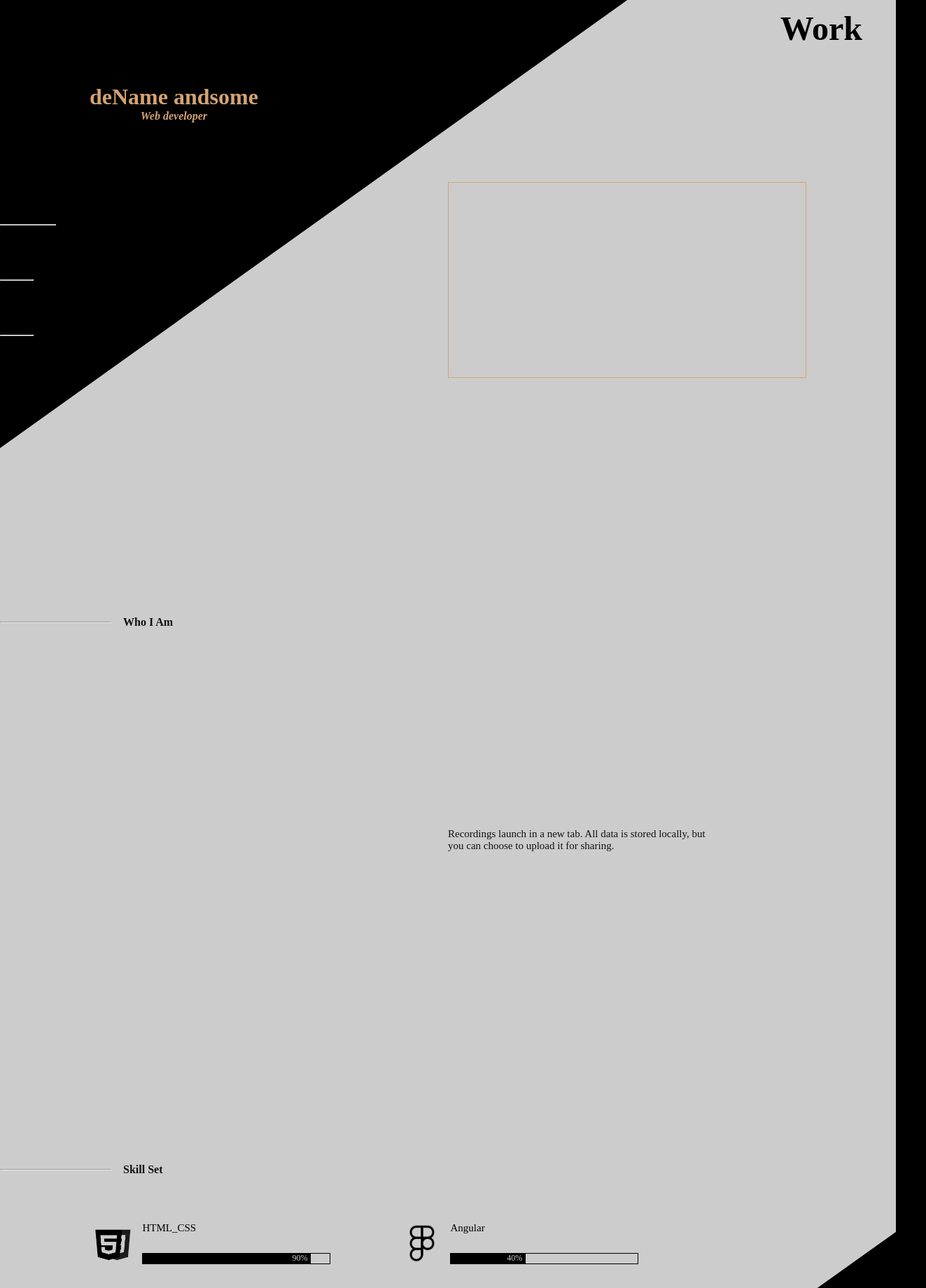
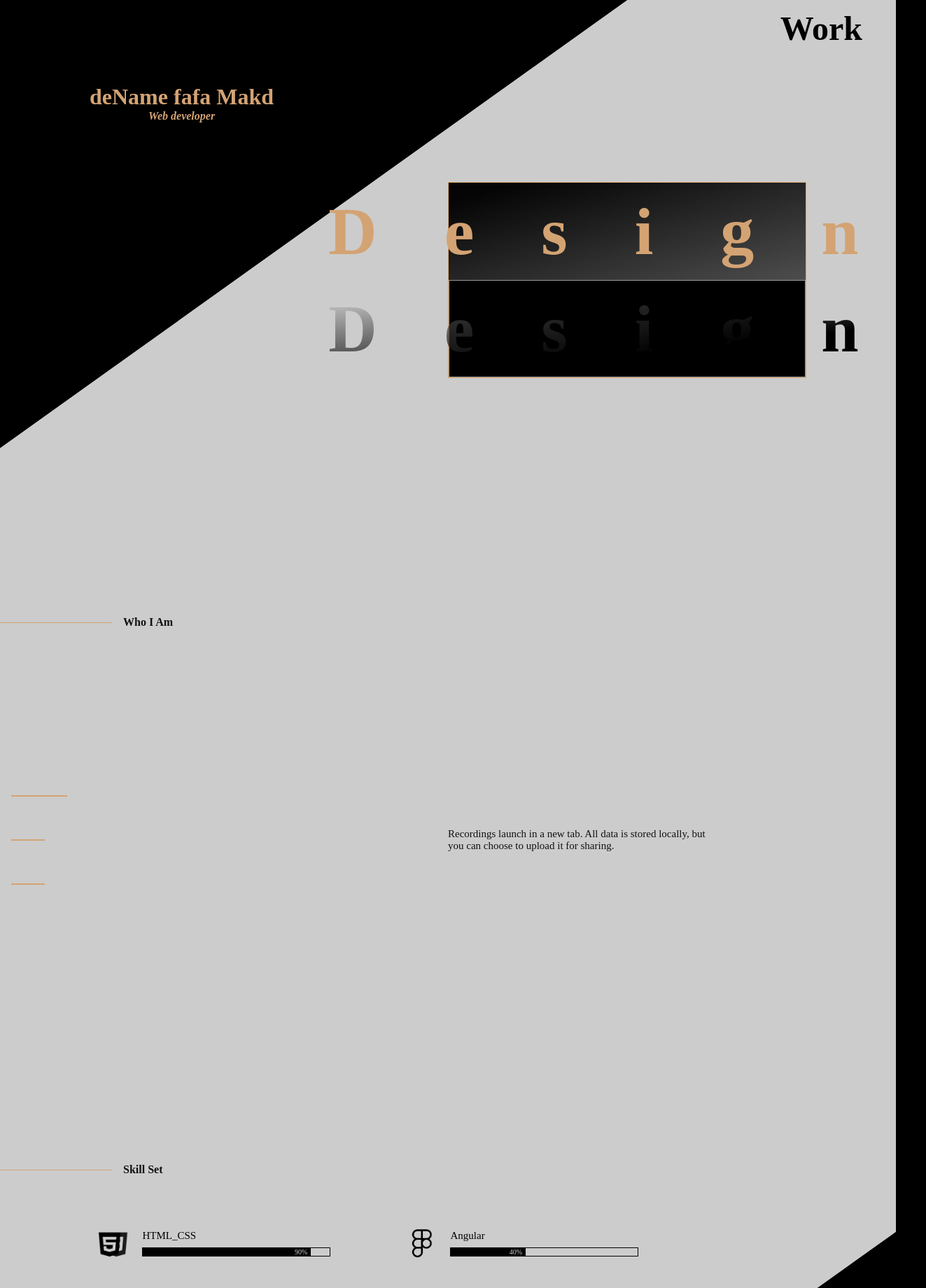
Before and after one commit to beddinao/portfolio, a React (Create React App) app: page /about in a window 1280 px wide. Shown: the top 1840 px of the page at 70% size, 1323 px wide, since content can reach past the window. Built offline with nearby package versions, Linux system fonts and the light colour scheme.

Commit message:
6 files modified

```diff
--- a/src/components/slides/slides.css
+++ b/src/components/slides/slides.css
@@ -4,21 +4,21 @@
   top : 0% ;
   left : 0% ;
   z-index: 10 ;
-  justify-content: flex-start ;
+  padding-left: 1em;
 }
 ._slides > div{
   position  : sticky ;
   top :  calc(50% - 5em) ;
   width: fit-content ;
-  height : 10em ;
+  height : 8em ;
   justify-content: space-between ;
   align-items: flex-start ;
 }
 ._slides > div > hr {
   width : 3em ;
   height : 1px ;
-  color : var(--main-color) ;
-  background : transparent ;
+  border : 1px solid var(--main-color) ;
+  background :var(--main-color);
   transition-duration: .6s ;
 }
 ._slides > div > hr:nth-child(1){
--- a/src/pages/about/components/canvas/f-pa.css
+++ b/src/pages/about/components/canvas/f-pa.css
@@ -4,33 +4,58 @@
   flex-direction : row ;
   align-items: flex-start ;
   justify-content: space-between ;
-  z-index: 2 ;
+  z-index: 2
 }
 ._canvas > div{
-  height : 50% ;
+  height : 50%
 }
 ._canvas > div:nth-child(1){
   width  : fit-content ;
-  justify-content: flex-start ;
+  justify-content: flex-start
 }
 ._canvas > div:nth-child(1) > div{
   position: sticky ;
   align-items: center ;
-  top : 0% ;
+  top : 0%
 }
 ._canvas > div:nth-child(1) > div > h1 ,
 ._canvas > div:nth-child(1) > div > h3 {
   color : var(--main-color) ;
 }
 ._canvas > div:nth-child(1) > div > h1 {
-  font-size: 2em ;
+  font-size: 2em
 }
 ._canvas > div:nth-child(1) > div > h3{
   font-size: 1em ;
-  font-style: italic ;
+  font-style: italic
 }
+/* */
 ._canvas > div:nth-child(2){
   width : 50% ;
   align-self: center ;
-  border : 1px solid var(--main-color)
+  border : 1px solid var(--main-color) ;
+  justify-content: flex-end ;
+  background: var(--background)
 }
+._canvas > div:nth-child(2) > div {
+  height : 100%
+}
+._canvas > div:nth-child(2) h1 {
+  font-size: 6em;
+  letter-spacing: 1em ;
+  color : var(--main-color) ;
+  font-family : serif
+}
+._canvas > div:nth-child(2) > div:nth-child(1) {
+  background:linear-gradient(to right bottom,rgb(5,5,5) 10%, rgba(255, 255, 255,.3) )
+}
+._canvas > div:nth-child(2) > div:nth-child(2) {
+  border : 1px solid var(--txt)
+}
+._canvas > div:nth-child(2) > div:nth-child(2) > h1 {
+  color: transparent;
+  background: linear-gradient(to left top,#000 30%, rgba(255, 255, 255,.3) 100%);
+  -webkit-background-clip : text ;
+  -moz-background-clip : text ;
+  background-clip: text
+}
--- a/src/pages/about/components/canvas/f-pa.js
+++ b/src/pages/about/components/canvas/f-pa.js
@@ -1,16 +1,23 @@
 import React , { memo } from 'react' ;
 import './f-pa.css' ;
 
-function Canvas_(){
+function Canvas_(props){
   return(
     <div className='_canvas' >
       <div>
         <div>
-          <h1>deName andsome</h1>
+          <h1>deName fafa Makd</h1>
           <h3>Web developer</h3>
         </div>
       </div>
-      <div></div>
+      <div>
+        <div>
+          <h1>Design</h1>
+        </div>
+        <div>
+          <h1>Design</h1>
+        </div>
+      </div>
     </div>
   )
 }
--- a/src/pages/about/components/skills/skills.css
+++ b/src/pages/about/components/skills/skills.css
@@ -55,20 +55,19 @@
 ._skill > div:nth-child(1){
   width : 25% ;
   height : 50% ;
-
 }
 ._skill > div:nth-child(1) img {
-  height : 100% ;
+  height : 80% ;
 }
 ._skill > div:nth-child(2){
   padding-left: 2% ;
-  height : 100% ;
+  height : 50% ;
   align-items: flex-start ;
   justify-content: space-evenly ;
 }
 ._skill > div:nth-child(2) > div {
   width : 100% ;
-  height : 1em ;
+  height : .8em ;
   border : 1px solid var(--background) ;
   align-items: flex-start ;
 }
@@ -80,6 +79,6 @@
 }
 ._skill > div:nth-child(2) > div > div > p{
   color : var(--text) ;
-  font-size: 12px ;
+  font-size: 10px ;
   margin-right: 5px ;
 }
--- a/src/pages/about/components/title_wrapper/wrap.css
+++ b/src/pages/about/components/title_wrapper/wrap.css
@@ -24,8 +24,8 @@
 }
 ._wrap > div > hr{
   height : 1px ;
-  color: var(--main-color) ;
-  background : transparent ;
+  background : var(--main-color) ;
+  border : var(--main-color) ;
   width : 10em ;
 }
 ._wrap > div > h3 {
--- a/src/pages/work/components/content/content.css
+++ b/src/pages/work/components/content/content.css
@@ -54,6 +54,7 @@
   width: fit-content;
   height : 100% ;
   flex-direction: row ;
+  align-items: flex-start ;
 }
 
 [data-inviewport='c_ri_di'] ,
@@ -150,7 +151,7 @@
     transform : translateY(0%)
   }
 }
-#side_{
+#slid_{
   min-height : 600% ;
   animation : slid_ 8s infinite alternate
 }
```
